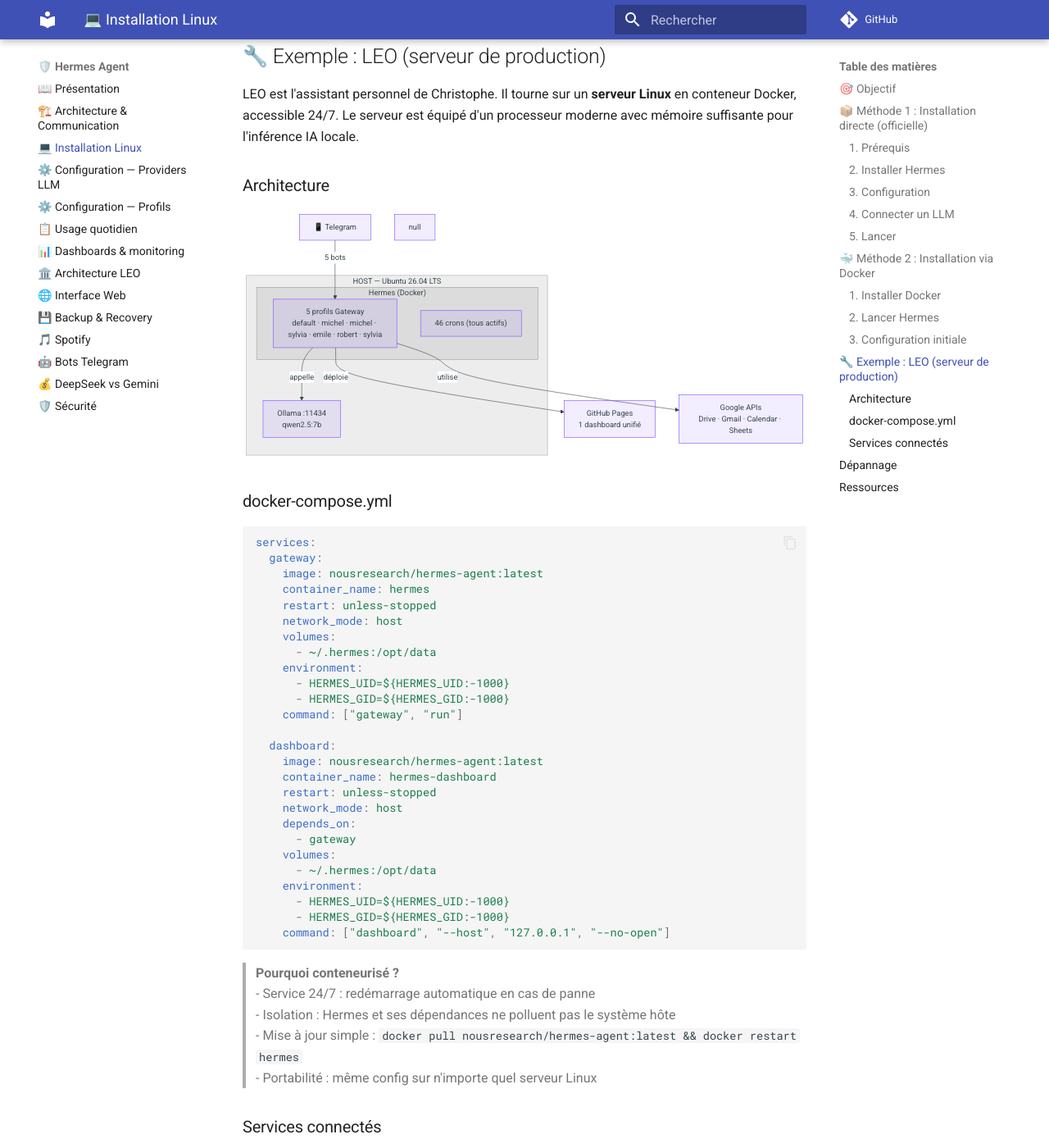
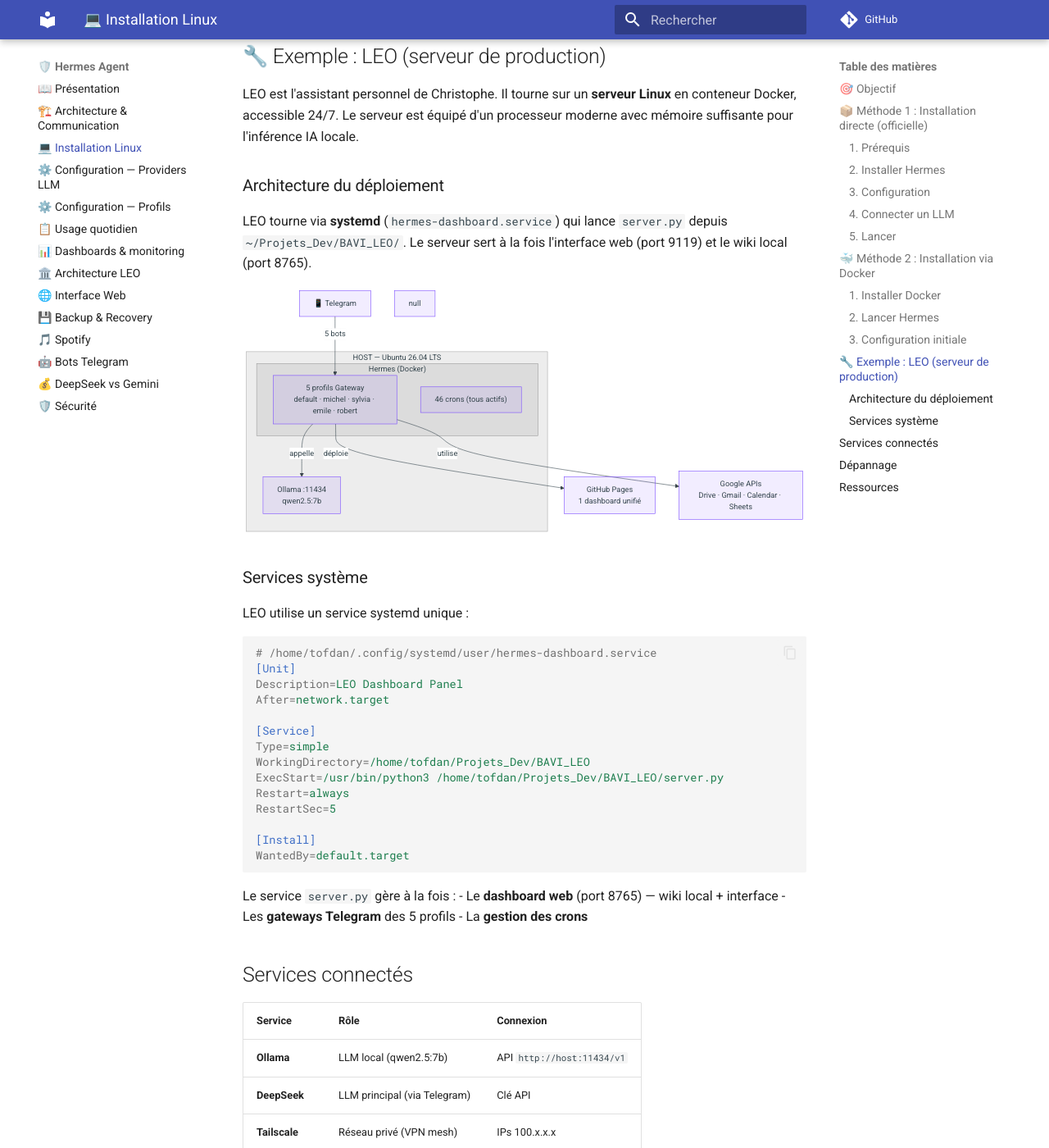
Before and after one commit to christophedanhier-hash/hermes-wiki, an MkDocs documentation site: the page built from docs/hermes/installation/linux.md, in a window 1280 px wide and 1400 px high, scrolled down 2627 px. Shown: the whole window at 82% size. Built offline with MkDocs 1.6.1 and Material for MkDocs 9.7.7, drawn with Linux system fonts in a browser that asks for light colours; comment, search, counter and statistics services are not loaded.

Commit message:
fix(linux): diagramme profils, docker-compose→systemd, doublons

````diff
--- a/docs/hermes/installation/linux.md
+++ b/docs/hermes/installation/linux.md
@@ -122,14 +122,16 @@
 
 LEO est l'assistant personnel de Christophe. Il tourne sur un **serveur Linux** en conteneur Docker, accessible 24/7. Le serveur est équipé d'un processeur moderne avec mémoire suffisante pour l'inférence IA locale.
 
-### Architecture
+### Architecture du déploiement
+
+LEO tourne via **systemd** (`hermes-dashboard.service`) qui lance `server.py` depuis `~/Projets_Dev/BAVI_LEO/`. Le serveur sert à la fois l'interface web (port 9119) et le wiki local (port 8765).
 
 ```mermaid
 graph TB
     subgraph HOST["HOST — Ubuntu 26.04 LTS"]
         Ollama["Ollama :11434<br/>qwen2.5:7b"]
         subgraph Docker["Hermes (Docker)"]
-            GW["5 profils Gateway<br/>default · michel · michel · sylvia · emile · robert · sylvia"]
+            GW["5 profils Gateway<br/>default · michel · sylvia · emile · robert"]
             Crons["46 crons (tous actifs)"]
         end
     end
@@ -141,44 +143,33 @@
     null
 ```
 
-### docker-compose.yml
+### Services système
 
-```yaml
-services:
-  gateway:
-    image: nousresearch/hermes-agent:latest
-    container_name: hermes
-    restart: unless-stopped
-    network_mode: host
-    volumes:
-      - ~/.hermes:/opt/data
-    environment:
-      - HERMES_UID=${HERMES_UID:-1000}
-      - HERMES_GID=${HERMES_GID:-1000}
-    command: ["gateway", "run"]
+LEO utilise un service systemd unique :
 
-  dashboard:
-    image: nousresearch/hermes-agent:latest
-    container_name: hermes-dashboard
-    restart: unless-stopped
-    network_mode: host
-    depends_on:
-      - gateway
-    volumes:
-      - ~/.hermes:/opt/data
-    environment:
-      - HERMES_UID=${HERMES_UID:-1000}
-      - HERMES_GID=${HERMES_GID:-1000}
-    command: ["dashboard", "--host", "127.0.0.1", "--no-open"]
+```ini
+# /home/tofdan/.config/systemd/user/hermes-dashboard.service
+[Unit]
+Description=LEO Dashboard Panel
+After=network.target
+
+[Service]
+Type=simple
+WorkingDirectory=/home/tofdan/Projets_Dev/BAVI_LEO
+ExecStart=/usr/bin/python3 /home/tofdan/Projets_Dev/BAVI_LEO/server.py
+Restart=always
+RestartSec=5
+
+[Install]
+WantedBy=default.target
 ```
 
-> **Pourquoi conteneurisé ?**
-> - Service 24/7 : redémarrage automatique en cas de panne
-> - Isolation : Hermes et ses dépendances ne polluent pas le système hôte
-> - Mise à jour simple : `docker pull nousresearch/hermes-agent:latest && docker restart hermes`
-> - Portabilité : même config sur n'importe quel serveur Linux
+Le service `server.py` gère à la fois :
+- Le **dashboard web** (port 8765) — wiki local + interface
+- Les **gateways Telegram** des 5 profils
+- La **gestion des crons**
 
-### Services connectés
+## Services connectés
 
 | Service | Rôle | Connexion |
 |:--------|:-----|:----------|
````
